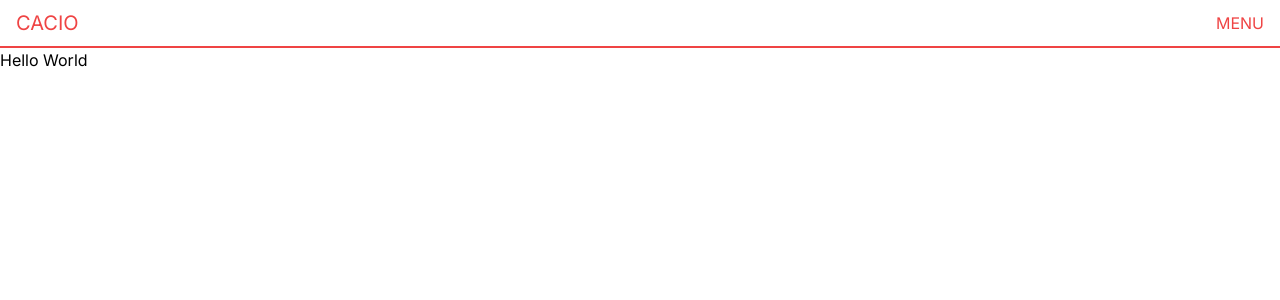
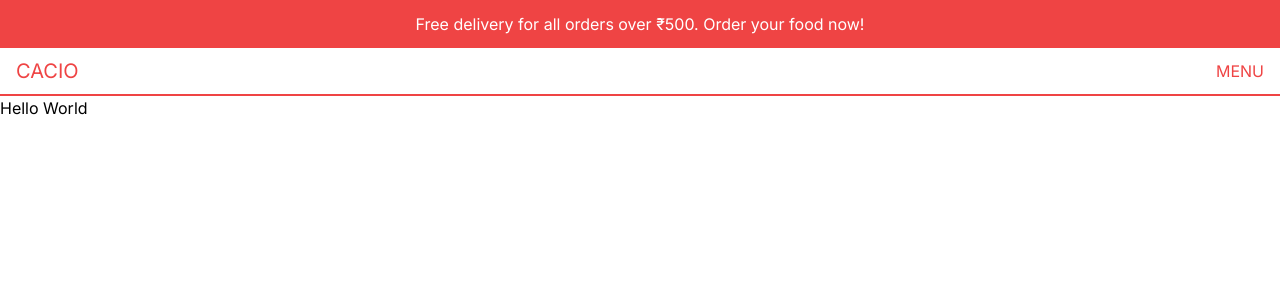
Before and after one commit to anoopraju31/restaurant-food-delivery-app, a Next.js app: page / in a window 1280 px wide. Shown: the top 300 px of the page. Built offline with nearby package versions, Linux system fonts and the light colour scheme.

Commit message:
Notification component - styled

```diff
--- a/src/app/layout.tsx
+++ b/src/app/layout.tsx
@@ -1,4 +1,4 @@
-import { Navbar } from '@/components'
+import { Navbar, Notification } from '@/components'
 import './globals.css'
 import type { Metadata } from 'next'
 import { Inter } from 'next/font/google'
@@ -18,6 +18,7 @@
 	return (
 		<html lang='en'>
 			<body className={inter.className}>
+				<Notification />
 				<Navbar />
 				{children}
 			</body>
--- a/src/components/Notification.tsx
+++ b/src/components/Notification.tsx
@@ -1,7 +1,11 @@
 import React from 'react'
 
 const Notification = () => {
-	return <div>Notification</div>
+	return (
+		<div className='h-12 bg-red-500 text-white px-4 flex items-center justify-center text-center text-sm md:text-base cursor-pointer'>
+			Free delivery for all orders over ₹500. Order your food now!
+		</div>
+	)
 }
 
 export default Notification
```
